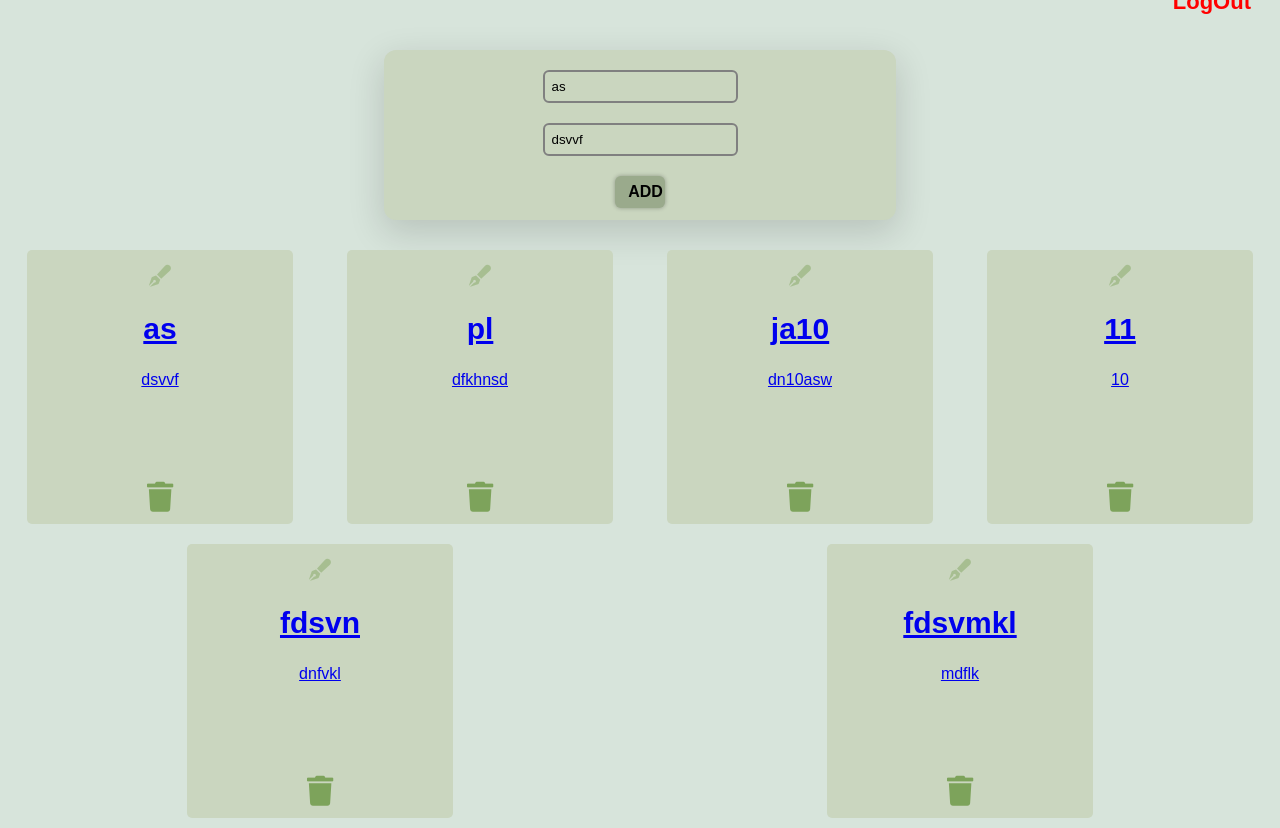
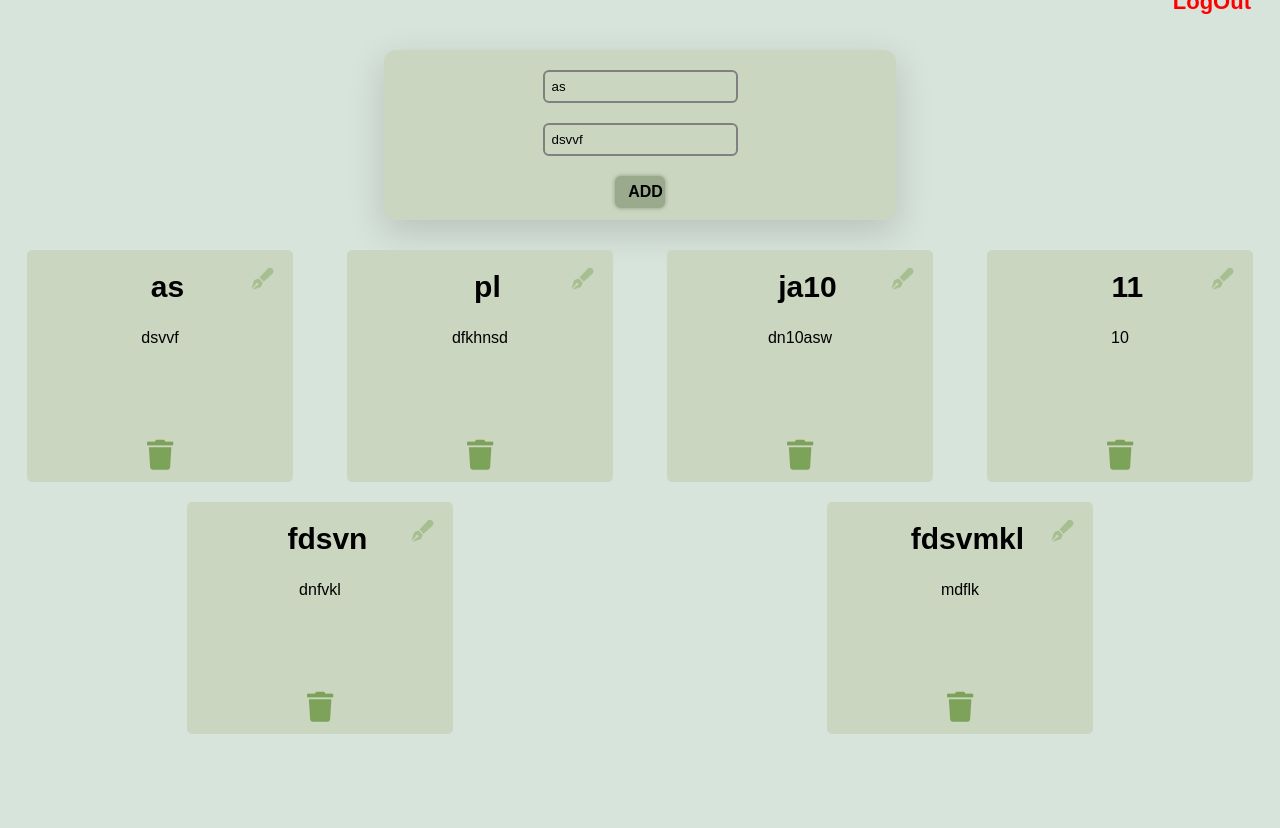
Before and after one commit to ankitpakhale/todolist, a Django app: template todoapp/templates/dashboard.html in a window 1280 px wide. After the commit the page ends 734 px from the top, so only its background shows below. Run offline with Django 4.2, Linux system fonts and the light colour scheme; the template is opened without the code that fills it: values that come from a table or form of the project are taken from there, others are empty; data comes from the database, SQL or seed files in the repository; both versions use the stored data as it was after the commit.

Commit message:
CRUD commit

```diff
--- a/todoapp/templates/dashboard.html
+++ b/todoapp/templates/dashboard.html
@@ -61,12 +61,18 @@
             font-size: 30px;
             font-weight: bold;
             padding: 10px;
-            margin: 5px auto;
+            /* margin: 5px auto; */
+            margin: 5px 2px 2px 56px;
         }
 
         .card p {
             padding: 10px;
             margin: 5px auto;
+        }
+        .card a{
+            text-decoration: none;
+            color: #000;
+            /* float: right; */
         }
 
         .main {
@@ -129,6 +135,13 @@
             text-decoration: none;
             color: #ff0000;
             float: right;
+            transition: all 0.5s ease;
+
+        }
+
+        .head .logout:hover {
+            color: #b80101;
+            transition: all 0.5s ease;
 
         }
 
@@ -151,7 +164,8 @@
             transition: all 0.5s ease;
             opacity: 0.45;
             font-size: 22px;
-            margin: 10px auto;
+            margin: 13px auto;
+            float: right;
         }
 
         .fa-pen-fancy:hover {
@@ -187,12 +201,10 @@
         </div>
 
 
-
-
         <div class="fields">
             {% for i in card %}
             <div class="card">
-                <a  href="{% url 'update-card' i.id %}"><i class="fa fa-solid fa-pen-fancy"
+                <a  href="{% url 'update-card' i.id %}" alt="edit"><i class="fa fa-solid fa-pen-fancy"
                         aria-hidden="true"></i>
                     <h5>{{i.title}}</h5>
                     <p>{{i.description}}</p>
--- a/todoapp/views.py
+++ b/todoapp/views.py
@@ -80,13 +80,15 @@ def dashboard(request):
 def updatecard(request, pk):
     if 'email' in request.session:
         az = TodoList.objects.get(id = pk)
+        user = signUp.objects.get(email=request.session['email'])
+        card = TodoList.objects.filter(owner = user)
 
         if request.POST:
             az.title = request.POST['title']
             az.description = request.POST['description']
             az.save()
             return redirect('DASHBOARD')
-        return render(request, 'dashboard.html', {'az': az})
+        return render(request, 'dashboard.html', {'az': az, 'name': user.name, 'card': card})
 
     return redirect('LOGIN')
 
```
Also changed, not shown: db.sqlite3.
